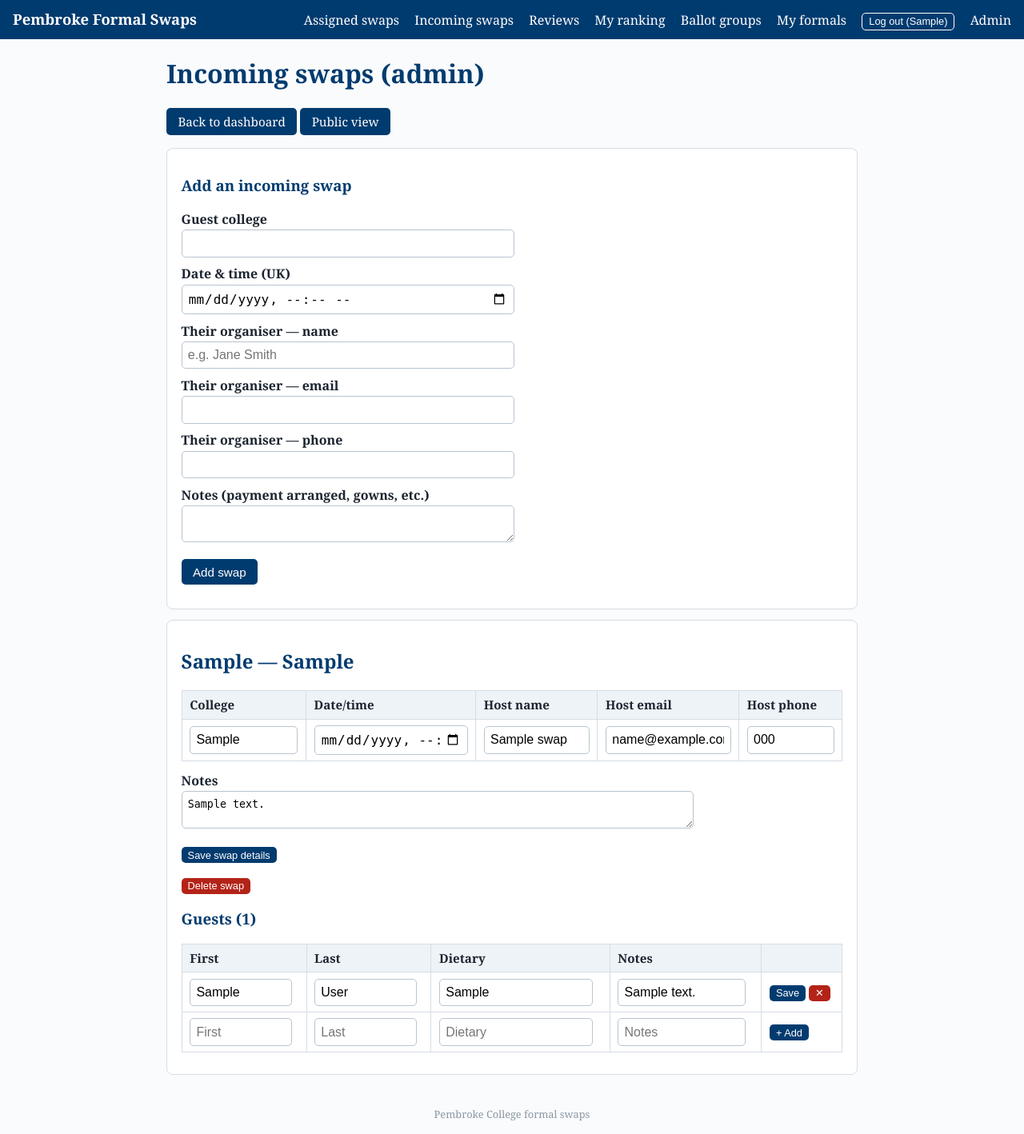
After one commit to Patrick-Gibbs/pembroke-formal-swaps, a Flask app: page /admin/incoming in a window 1280 px wide. The commit adds this page. Shown: the whole page at 80% size. Run offline with Flask 3, Linux system fonts and the light colour scheme; the visitor is signed in with stand-in values (Sample User, id 1); data comes from the database, SQL or seed files in the repository; tables that the repository leaves empty hold one stand-in row (values such as "Sample post"); parts of the project's set-up code (start-up, migrations or seed data) failed here and were passed over.

Commit message:
Draft/publish allocation flow, ballot countdown, incoming swaps pages, email-all-attendees

```diff
--- a/swaps/db.py
+++ b/swaps/db.py
@@ -34,6 +34,12 @@ def init_db(db_path=None):
                      ("review_sent", "INTEGER NOT NULL DEFAULT 0")]:
         if col not in cols:
             conn.execute(f"ALTER TABLE formals ADD COLUMN {col} {ddl}")
+    acols = {r["name"] for r in conn.execute("PRAGMA table_info(allocations)")}
+    if "notified" not in acols:
+        conn.execute("ALTER TABLE allocations ADD COLUMN notified "
+                     "INTEGER NOT NULL DEFAULT 0")
+        # Pre-existing allocations were emailed under the old flow.
+        conn.execute("UPDATE allocations SET notified=1")
     conn.close()
 
 
--- a/swaps/templates/admin/allocate.html
+++ b/swaps/templates/admin/allocate.html
@@ -15,7 +15,10 @@ data reproduces identical results.</p>
   <input type="text" name="term" value="{{ term }}">
   <label>Seed (leave blank for a fresh random seed — it will be recorded)</label>
   <input type="text" name="seed" placeholder="blank = random">
-  <p><button onclick="return confirm('Run the allocation now? Existing active places are kept; remaining seats are filled by ballot.')">Run allocation</button></p>
+  <p><button onclick="return confirm('Generate the allocation now? Existing active places are kept; remaining seats are filled by ballot. Nothing is emailed or made public until you hit Publish.')">Generate (draft — no emails)</button></p>
+  <p class="muted">Generating creates a <b>draft</b>: check the rosters, re-generate
+  with a different seed if something's off, then hit <b>Publish</b> on the
+  dashboard to email everyone and make the lists public.</p>
 </form>
 </div>
 {% endblock %}
--- /dev/null
+++ b/swaps/templates/admin/incoming.html
@@ -0,0 +1,89 @@
+{% extends "base.html" %}
+{% block title %}Incoming swaps — Admin{% endblock %}
+{% block content %}
+<h1>Incoming swaps (admin)</h1>
+<p><a class="btn ghost" href="/admin/">Back to dashboard</a>
+   <a class="btn ghost" href="/incoming">Public view</a></p>
+
+<div class="card">
+  <h3>Add an incoming swap</h3>
+  <form method="post" action="/admin/incoming/new">
+    <input type="hidden" name="_csrf" value="{{ csrf_token() }}">
+    <label>Guest college</label>
+    <input type="text" name="guest_college" required>
+    <label>Date &amp; time (UK)</label>
+    <input type="datetime-local" name="dt" required>
+    <label>Their organiser — name</label>
+    <input type="text" name="host_name" placeholder="e.g. Jane Smith">
+    <label>Their organiser — email</label>
+    <input type="email" name="host_email">
+    <label>Their organiser — phone</label>
+    <input type="text" name="host_phone">
+    <label>Notes (payment arranged, gowns, etc.)</label>
+    <textarea name="notes" rows="2" style="width:100%;max-width:26rem;padding:.45rem;border:1px solid #b8c4d0;border-radius:5px"></textarea>
+    <p><button>Add swap</button></p>
+  </form>
+</div>
+
+{% for s in swaps %}
+<div class="card">
+  <h2>{{ s['guest_college'] }} — {{ s['dt'] }}</h2>
+  <form method="post" action="/admin/incoming/{{ s['id'] }}/update">
+    <input type="hidden" name="_csrf" value="{{ csrf_token() }}">
+    <table>
+      <tr><th>College</th><th>Date/time</th><th>Host name</th><th>Host email</th><th>Host phone</th></tr>
+      <tr>
+        <td><input type="text" name="guest_college" value="{{ s['guest_college'] }}" style="max-width:10rem"></td>
+        <td><input type="datetime-local" name="dt" value="{{ s['dt'].replace(' ', 'T') }}" style="max-width:12rem"></td>
+        <td><input type="text" name="host_name" value="{{ s['host_name'] }}" style="max-width:10rem"></td>
+        <td><input type="email" name="host_email" value="{{ s['host_email'] }}" style="max-width:12rem"></td>
+        <td><input type="text" name="host_phone" value="{{ s['host_phone'] }}" style="max-width:8rem"></td>
+      </tr>
+    </table>
+    <label>Notes</label>
+    <textarea name="notes" rows="2" style="width:100%;max-width:40rem;padding:.45rem;border:1px solid #b8c4d0;border-radius:5px">{{ s['notes'] }}</textarea>
+    <p><button class="small">Save swap details</button></p>
+  </form>
+  <form method="post" action="/admin/incoming/{{ s['id'] }}/delete" class="inline"
+        onsubmit="return confirm('Delete this incoming swap and its guest list?')">
+    <input type="hidden" name="_csrf" value="{{ csrf_token() }}">
+    <button class="small danger">Delete swap</button>
+  </form>
+
+  <h3>Guests ({{ participants[s['id']]|length }})</h3>
+  <table>
+    <tr><th>First</th><th>Last</th><th>Dietary</th><th>Notes</th><th></th></tr>
+    {% for p in participants[s['id']] %}
+    <tr>
+      <form method="post" action="/admin/incoming/participants/{{ p['id'] }}/update">
+      <input type="hidden" name="_csrf" value="{{ csrf_token() }}">
+      <td><input type="text" name="first_name" value="{{ p['first_name'] }}" style="max-width:8rem"></td>
+      <td><input type="text" name="last_name" value="{{ p['last_name'] }}" style="max-width:8rem"></td>
+      <td><input type="text" name="dietary" value="{{ p['dietary'] }}" style="max-width:12rem"></td>
+      <td><input type="text" name="notes" value="{{ p['notes'] }}" style="max-width:10rem"></td>
+      <td style="white-space:nowrap">
+        <button class="small">Save</button>
+      </form>
+        <form method="post" action="/admin/incoming/participants/{{ p['id'] }}/delete" class="inline">
+          <input type="hidden" name="_csrf" value="{{ csrf_token() }}">
+          <button class="small danger">✕</button>
+        </form>
+      </td>
+    </tr>
+    {% endfor %}
+    <tr>
+      <form method="post" action="/admin/incoming/{{ s['id'] }}/participants/add">
+      <input type="hidden" name="_csrf" value="{{ csrf_token() }}">
+      <td><input type="text" name="first_name" placeholder="First" style="max-width:8rem" required></td>
+      <td><input type="text" name="last_name" placeholder="Last" style="max-width:8rem" required></td>
+      <td><input type="text" name="dietary" placeholder="Dietary" style="max-width:12rem"></td>
+      <td><input type="text" name="notes" placeholder="Notes" style="max-width:10rem"></td>
+      <td><button class="small">+ Add</button></td>
+      </form>
+    </tr>
+  </table>
+</div>
+{% else %}
+<p>No incoming swaps yet — add one above.</p>
+{% endfor %}
+{% endblock %}
--- a/swaps/templates/base.html
+++ b/swaps/templates/base.html
@@ -40,7 +40,8 @@ footer { text-align:center; color:#8a97a5; font-size:.8rem; margin:2.5rem 0 1rem
 <body>
 <header>
   <a class="brand" href="/">Pembroke Formal Swaps</a>
-  <a href="/attendees">Attendee lists</a>
+  <a href="/attendees">Assigned swaps</a>
+  <a href="/incoming">Incoming swaps</a>
   <a href="/reviews">Reviews</a>
   {% if user %}
     <a href="/rank">My ranking</a>
--- a/swaps/views/admin.py
+++ b/swaps/views/admin.py
@@ -59,8 +59,15 @@ def dashboard():
                           "free": free_seats(db, f["id"], f["slots"])}
     users_n = db.execute("SELECT COUNT(*) n FROM users WHERE email_verified=1"
                          ).fetchone()["n"]
+    term_now = get_setting(db, "current_term")
+    unnotified = db.execute(
+        "SELECT COUNT(*) n FROM allocations a JOIN formals f ON f.id=a.formal_id "
+        "WHERE a.status='active' AND a.notified=0 AND f.term=?",
+        (term_now,)).fetchone()["n"]
     return render_template("admin/dashboard.html", formals=formals, stats=stats,
-                           users_n=users_n,
+                           users_n=users_n, unnotified=unnotified,
+                           results_published=get_setting(db, "results_published",
+                                                         "1") == "1",
                            term=get_setting(db, "current_term"),
                            term_ballot_open=get_setting(db, "term_ballot_open"),
                            term_ballot_close=get_setting(db, "term_ballot_close"),
@@ -72,6 +79,8 @@ def dashboard():
 def settings():
     db = get_db()
     term = request.form.get("current_term", "").strip()
+    if term != get_setting(db, "current_term"):
+        set_setting(db, "results_published", "0")  # new term starts unpublished
     set_setting(db, "current_term", term)
     set_setting(db, "attendee_list_public",
                 "1" if request.form.get("attendee_list_public") else "0")
@@ -155,57 +164,6 @@ def formal_delete(fid):
     return redirect(url_for("admin.dashboard"))
 
 
-def _send_result_emails(db, term, new_allocs):
-    """Email winners their formals (+ calendar invites) and entrants who ended
-    up with nothing a courteous miss note. Delivery happens on a background
-    thread so the admin request returns immediately."""
-    import threading
-
-    from .. import emailer
-    from ..ics import formal_ics
-
-    by_user = {}
-    for uid, fid in new_allocs:
-        by_user.setdefault(uid, []).append(fid)
-    winners = []
-    for uid, fids in by_user.items():
-        u = db.execute("SELECT email FROM users WHERE id=? AND email_verified=1",
-                       (uid,)).fetchone()
-        if not u:
-            continue
-        formals = [dict(db.execute("SELECT * FROM formals WHERE id=?", (fid,)).fetchone())
-                   for fid in sorted(set(fids))]
-        ics = [(f"{f['host_college']}-formal.ics", formal_ics(f).encode())
-               for f in formals]
-        winners.append((u["email"], formals, ics))
-
-    # Entered (own prefs, or accepted member of a group whose leader entered)
-    # but hold no active place this term at all -> miss email.
-    entrants = {r["email"] for r in db.execute(
-        "SELECT DISTINCT u.email FROM users u JOIN preferences p ON p.user_id=u.id "
-        "WHERE p.term=? AND u.email_verified=1", (term,)).fetchall()}
-    entrants |= {r["email"] for r in db.execute(
-        "SELECT DISTINCT u.email FROM users u "
-        "JOIN ballot_group_members m ON m.user_id=u.id AND m.status='accepted' "
-        "JOIN ballot_groups g ON g.id=m.group_id "
-        "JOIN preferences p ON p.user_id=g.leader_user_id AND p.term=g.term "
-        "WHERE g.term=? AND u.email_verified=1", (term,)).fetchall()}
-    seated = {r["email"] for r in db.execute(
-        "SELECT DISTINCT u.email FROM users u JOIN allocations a ON a.user_id=u.id "
-        "JOIN formals f ON f.id=a.formal_id "
-        "WHERE a.status='active' AND f.term=?", (term,)).fetchall()}
-    missed = sorted(entrants - seated)
-
-    def deliver():
-        for email, formals, ics in winners:
-            emailer.allocation_result_email(email, formals, ics)
-        for email in missed:
-            emailer.no_place_email(email, term)
-
-    threading.Thread(target=deliver, daemon=True).start()
-    return len(winners) + len(missed)
-
-
 @bp.route("/allocate", methods=["GET", "POST"])
 @admin_required
 def allocate():
@@ -215,14 +173,91 @@ def allocate():
         term = request.form.get("term", term).strip()
         seed = request.form.get("seed", "").strip() or None
         run_id, used_seed, placed, log, new_allocs = run_allocation(db, term, seed)
-        emailed = _send_result_emails(db, term, new_allocs)
-        flash(f"Allocation run #{run_id} complete: {placed} places assigned. "
-              f"Seed: {used_seed}. Result emails queued to {emailed} member(s).",
-              "ok")
-        return redirect(url_for("admin.runs"))
+        # First generate of the term? Hold results as a draft until Publish.
+        already_public = db.execute(
+            "SELECT 1 FROM allocations a JOIN formals f ON f.id=a.formal_id "
+            "WHERE a.status='active' AND a.notified=1 AND f.term=? LIMIT 1",
+            (term,)).fetchone()
+        if not already_public:
+            set_setting(db, "results_published", "0")
+        flash(f"Generated: run #{run_id}, {placed} places assigned "
+              f"(seed {used_seed}). This is a DRAFT — no emails sent yet. "
+              f"Check the rosters, then hit Publish on the dashboard.", "ok")
+        return redirect(url_for("admin.dashboard"))
     n_prefs = db.execute("SELECT COUNT(DISTINCT user_id) n FROM preferences WHERE term=?",
                          (term,)).fetchone()["n"]
     return render_template("admin/allocate.html", term=term, n_prefs=n_prefs)
+
+
+@bp.route("/publish", methods=["POST"])
+@admin_required
+def publish():
+    """Make results public and email every not-yet-notified winner their
+    formals (+ calendar invites); entrants left with nothing get a miss note."""
+    import threading
+
+    from .. import emailer
+    from ..ics import formal_ics
+
+    db = get_db()
+    term = get_setting(db, "current_term")
+    rows = db.execute(
+        "SELECT a.id, a.user_id, a.formal_id FROM allocations a "
+        "JOIN formals f ON f.id=a.formal_id "
+        "WHERE a.status='active' AND a.notified=0 AND f.term=?", (term,)).fetchall()
+    by_user = {}
+    for r in rows:
+        by_user.setdefault(r["user_id"], []).append(r["formal_id"])
+    winners = []
+    for uid, fids in by_user.items():
+        u = db.execute("SELECT email FROM users WHERE id=? AND email_verified=1",
+                       (uid,)).fetchone()
+        if not u:
+            continue
+        formals = [dict(db.execute("SELECT * FROM formals WHERE id=?",
+                                   (fid,)).fetchone())
+                   for fid in sorted(set(fids))]
+        ics = [(f"{f['host_college']}-formal.ics", formal_ics(f).encode())
+               for f in formals]
+        winners.append((u["email"], formals, ics))
+    if rows:
+        db.execute("UPDATE allocations SET notified=1 WHERE id IN (%s)"
+                   % ",".join("?" * len(rows)), [r["id"] for r in rows])
+
+    first_publish = get_setting(db, "results_published") != "1"
+    missed = []
+    if first_publish:
+        # Entered (own prefs, or accepted member of a group whose leader
+        # entered) but hold no active place this term -> miss email.
+        entrants = {r["email"] for r in db.execute(
+            "SELECT DISTINCT u.email FROM users u JOIN preferences p ON p.user_id=u.id "
+            "WHERE p.term=? AND u.email_verified=1", (term,)).fetchall()}
+        entrants |= {r["email"] for r in db.execute(
+            "SELECT DISTINCT u.email FROM users u "
+            "JOIN ballot_group_members m ON m.user_id=u.id AND m.status='accepted' "
+            "JOIN ballot_groups g ON g.id=m.group_id "
+            "JOIN preferences p ON p.user_id=g.leader_user_id AND p.term=g.term "
+            "WHERE g.term=? AND u.email_verified=1", (term,)).fetchall()}
+        seated = {r["email"] for r in db.execute(
+            "SELECT DISTINCT u.email FROM users u JOIN allocations a ON a.user_id=u.id "
+            "JOIN formals f ON f.id=a.formal_id "
+            "WHERE a.status='active' AND f.term=?", (term,)).fetchall()}
+        missed = sorted(entrants - seated)
+    set_setting(db, "results_published", "1")
+    audit(db, "admin", "publish_results",
+          f"term={term} winners={len(winners)} missed={len(missed)}")
+
+    def deliver():
+        for email, formals, ics in winners:
+            emailer.allocation_result_email(email, formals, ics)
+        for email in missed:
+            emailer.no_place_email(email, term)
+
+    threading.Thread(target=deliver, daemon=True).start()
+    flash(f"Published. Result emails queued: {len(winners)} winner(s)"
+          + (f", {len(missed)} without a place" if missed else "")
+          + ". The assigned swaps page is now public.", "ok")
+    return redirect(url_for("admin.dashboard"))
 
 
 @bp.route("/runs")
@@ -292,6 +327,143 @@ def cancel_alloc(alloc_id):
     return redirect(request.referrer or url_for("admin.dashboard"))
 
 
+@bp.route("/formals/<int:fid>/email-all", methods=["POST"])
+@admin_required
+def email_all(fid):
+    """Send a custom email to every active attendee of an outgoing formal."""
+    import threading
+
+    from .. import emailer
+    from ..services import attendee_emails
+
+    db = get_db()
+    f = db.execute("SELECT * FROM formals WHERE id=?", (fid,)).fetchone()
+    if f is None:
+        return redirect(url_for("admin.dashboard"))
+    subject = request.form.get("subject", "").strip()[:200]
+    body = request.form.get("body", "").strip()[:8000]
+    if not subject or not body:
+        flash("Subject and message are both required.", "error")
+        return redirect(url_for("admin.roster", fid=fid))
+    html = "".join(f"<p>{line}</p>" for line in body.splitlines() if line.strip())
+    recipients = attendee_emails(db, fid)
+    audit(db, "admin", "email_all",
+          f"formal={fid} subject={subject!r} recipients={len(recipients)}")
+
+    def deliver():
+        for email in recipients:
+            emailer.send(email, subject, html)
+
+    threading.Thread(target=deliver, daemon=True).start()
+    flash(f"Email queued to {len(recipients)} attendee(s) of the "
+          f"{f['host_college']} formal.", "ok")
+    return redirect(url_for("admin.roster", fid=fid))
+
+
+# ---------------------------------------------------------------- incoming swaps
+
+@bp.route("/incoming")
+@admin_required
+def incoming():
+    db = get_db()
+    swaps = db.execute("SELECT * FROM incoming_swaps ORDER BY dt").fetchall()
+    participants = {}
+    for s in swaps:
+        participants[s["id"]] = db.execute(
+            "SELECT * FROM incoming_participants WHERE swap_id=? "
+            "ORDER BY last_name, first_name", (s["id"],)).fetchall()
+    return render_template("admin/incoming.html", swaps=swaps,
+                           participants=participants)
+
+
+def _incoming_from_form():
+    return (request.form.get("guest_college", "").strip()[:120],
+            request.form.get("dt", "").replace("T", " ").strip(),
+            request.form.get("host_name", "").strip()[:120],
+            request.form.get("host_email", "").strip()[:200],
+            request.form.get("host_phone", "").strip()[:50],
+            request.form.get("notes", "").strip()[:2000])
+
+
+@bp.route("/incoming/new", methods=["POST"])
+@admin_required
+def incoming_new():
+    db = get_db()
+    vals = _incoming_from_form()
+    if not vals[0] or not vals[1]:
+        flash("Guest college and date/time are required.", "error")
+    else:
+        db.execute("INSERT INTO incoming_swaps(guest_college, dt, host_name, "
+                   "host_email, host_phone, notes) VALUES (?,?,?,?,?,?)", vals)
+        audit(db, "admin", "incoming_create", f"{vals[0]} {vals[1]}")
+        flash("Incoming swap added.", "ok")
+    return redirect(url_for("admin.incoming"))
+
+
+@bp.route("/incoming/<int:sid>/update", methods=["POST"])
+@admin_required
+def incoming_update(sid):
+    db = get_db()
+    vals = _incoming_from_form()
+    db.execute("UPDATE incoming_swaps SET guest_college=?, dt=?, host_name=?, "
+               "host_email=?, host_phone=?, notes=? WHERE id=?", vals + (sid,))
+    audit(db, "admin", "incoming_update", f"id={sid} {vals[0]}")
+    flash("Saved.", "ok")
+    return redirect(url_for("admin.incoming"))
+
+
+@bp.route("/incoming/<int:sid>/delete", methods=["POST"])
+@admin_required
+def incoming_delete(sid):
+    db = get_db()
+    db.execute("DELETE FROM incoming_participants WHERE swap_id=?", (sid,))
+    db.execute("DELETE FROM incoming_swaps WHERE id=?", (sid,))
+    audit(db, "admin", "incoming_delete", f"id={sid}")
+    flash("Incoming swap deleted.", "ok")
+    return redirect(url_for("admin.incoming"))
+
+
+@bp.route("/incoming/<int:sid>/participants/add", methods=["POST"])
+@admin_required
+def incoming_participant_add(sid):
+    db = get_db()
+    first = request.form.get("first_name", "").strip()[:80]
+    last = request.form.get("last_name", "").strip()[:80]
+    if not first or not last:
+        flash("First and last name required.", "error")
+    else:
+        db.execute("INSERT INTO incoming_participants(swap_id, first_name, "
+                   "last_name, dietary, notes) VALUES (?,?,?,?,?)",
+                   (sid, first, last,
+                    request.form.get("dietary", "").strip()[:300],
+                    request.form.get("notes", "").strip()[:300]))
+        flash(f"Added {first} {last}.", "ok")
+    return redirect(url_for("admin.incoming"))
+
+
+@bp.route("/incoming/participants/<int:pid>/update", methods=["POST"])
+@admin_required
+def incoming_participant_update(pid):
+    db = get_db()
+    db.execute("UPDATE incoming_participants SET first_name=?, last_name=?, "
+               "dietary=?, notes=? WHERE id=?",
+               (request.form.get("first_name", "").strip()[:80],
+                request.form.get("last_name", "").strip()[:80],
+                request.form.get("dietary", "").strip()[:300],
+                request.form.get("notes", "").strip()[:300], pid))
+    flash("Saved.", "ok")
+    return redirect(url_for("admin.incoming"))
+
+
+@bp.route("/incoming/participants/<int:pid>/delete", methods=["POST"])
+@admin_required
+def incoming_participant_delete(pid):
+    db = get_db()
+    db.execute("DELETE FROM incoming_participants WHERE id=?", (pid,))
+    flash("Removed.", "ok")
+    return redirect(url_for("admin.incoming"))
+
+
 @bp.route("/users")
 @admin_required
 def users():
--- a/swaps/views/main.py
+++ b/swaps/views/main.py
@@ -122,9 +122,14 @@ def rank():
 
 @bp.route("/attendees")
 def attendees():
+    from flask import session
     db = get_db()
     if get_setting(db, "attendee_list_public") != "1" and current_user() is None:
         return redirect(url_for("auth.login", next="/attendees"))
+    if (get_setting(db, "results_published", "1") != "1"
+            and not session.get("is_admin")):
+        return render_template("attendees.html", data=[], unpublished=True,
+                               term=get_setting(db, "current_term"))
     term = get_setting(db, "current_term")
     formals = db.execute(
         "SELECT * FROM formals WHERE term=? AND status='allocated' ORDER BY dt",
@@ -143,7 +148,20 @@ def attendees():
             if r["dietary_other"]:
                 diets[r["dietary_other"]] = diets.get(r["dietary_other"], 0) + 1
         data.append((f, rows, diets))
-    return render_template("attendees.html", data=data, term=term)
+    return render_template("attendees.html", data=data, term=term,
+                           unpublished=False)
+
+
+@bp.route("/incoming")
+def incoming():
+    db = get_db()
+    swaps = db.execute("SELECT * FROM incoming_swaps ORDER BY dt").fetchall()
+    participants = {}
+    for s in swaps:
+        participants[s["id"]] = db.execute(
+            "SELECT first_name, last_name FROM incoming_participants "
+            "WHERE swap_id=? ORDER BY last_name, first_name", (s["id"],)).fetchall()
+    return render_template("incoming.html", swaps=swaps, participants=participants)
 
 
 @bp.route("/me")
```
Also changed, not shown: schema.sql (+22 -0 lines), swaps/templates/admin/dashboard.html (+18 -1 lines), swaps/templates/admin/roster.html (+13 -0 lines), swaps/templates/attendees.html (+5 -2 lines), swaps/templates/incoming.html (added, +21 -0 lines), swaps/templates/index.html (+21 -1 lines), swaps/templates/rank.html (+20 -1 lines).
